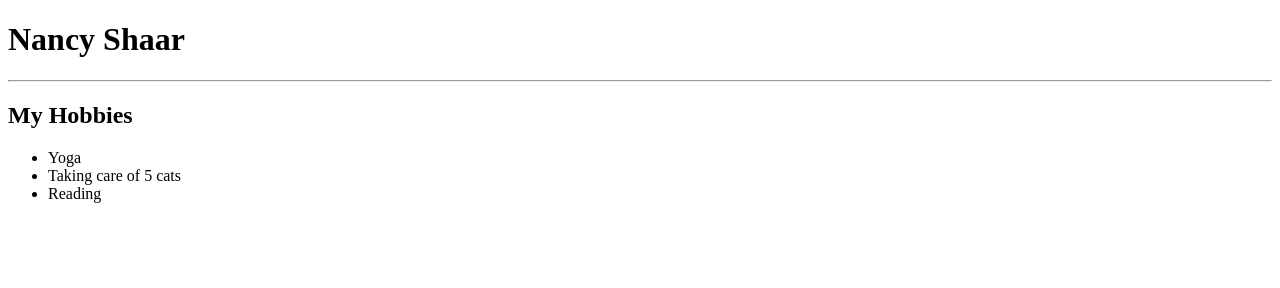
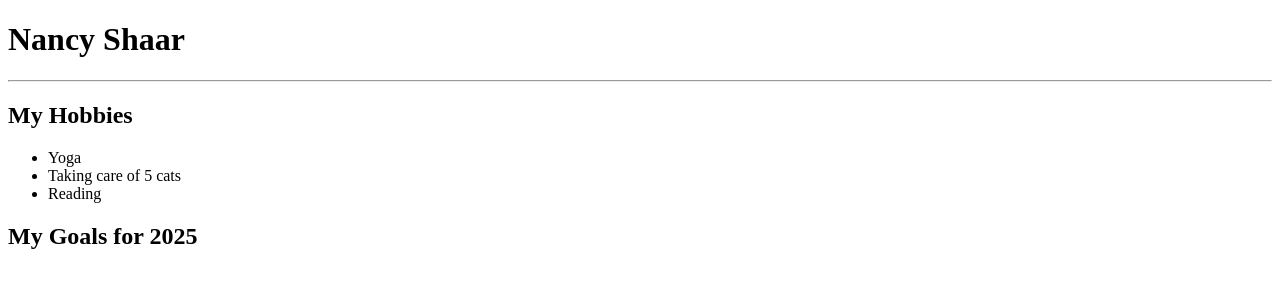
Before and after one commit to nshaar01/Wk3AboutMe, a plain HTML site: page index.html in a window 1280 px wide. Drawn offline with Linux system fonts and the light colour scheme.

Commit message:
added header for the numbered list of my goals

```diff
--- a/index.html
+++ b/index.html
@@ -14,6 +14,7 @@
         <li> Taking care of 5 cats </li>
         <li> Reading </li>
     </ul>
+    <h2> My Goals for 2025</h2>
 
 
 
```
